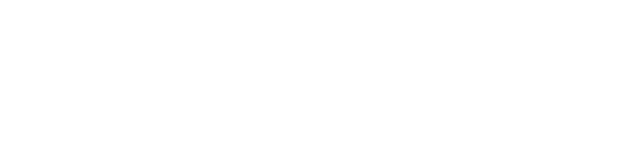
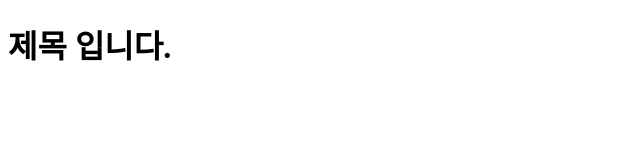
Before and after one commit to hknohGit/gitstudy, a plain HTML site: page index.html in a window 1280 px wide. Shown: the whole page, without its empty margins (0-640 px from the left). Drawn offline with Linux system fonts and the light colour scheme.

Commit message:
헤딩 요소 추가

```diff
--- a/index.html
+++ b/index.html
@@ -9,7 +9,7 @@
 </head>
 
 <body>
-
+    <h1>제목 입니다.</h1>
 </body>
 
 </html>
```
